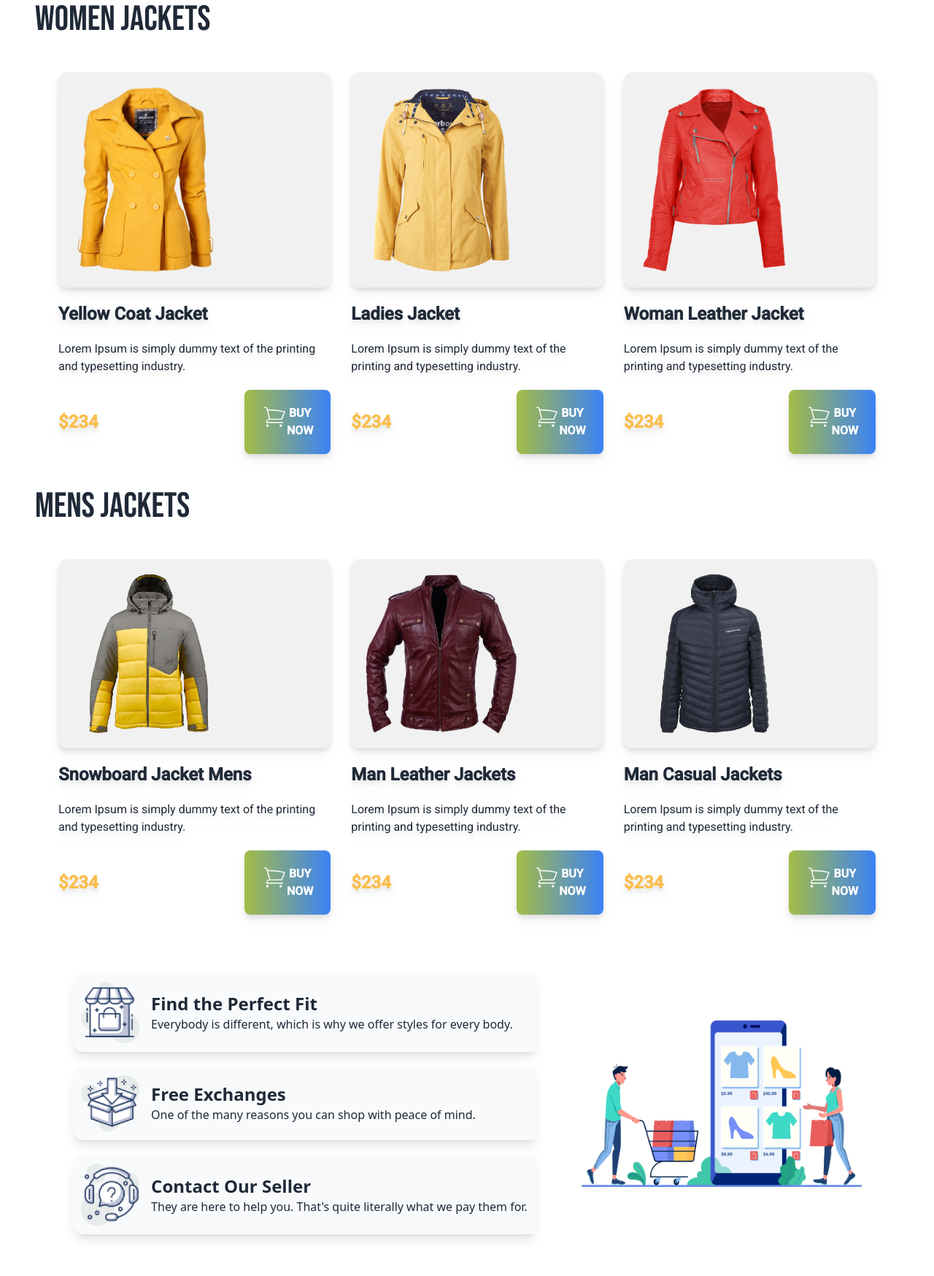
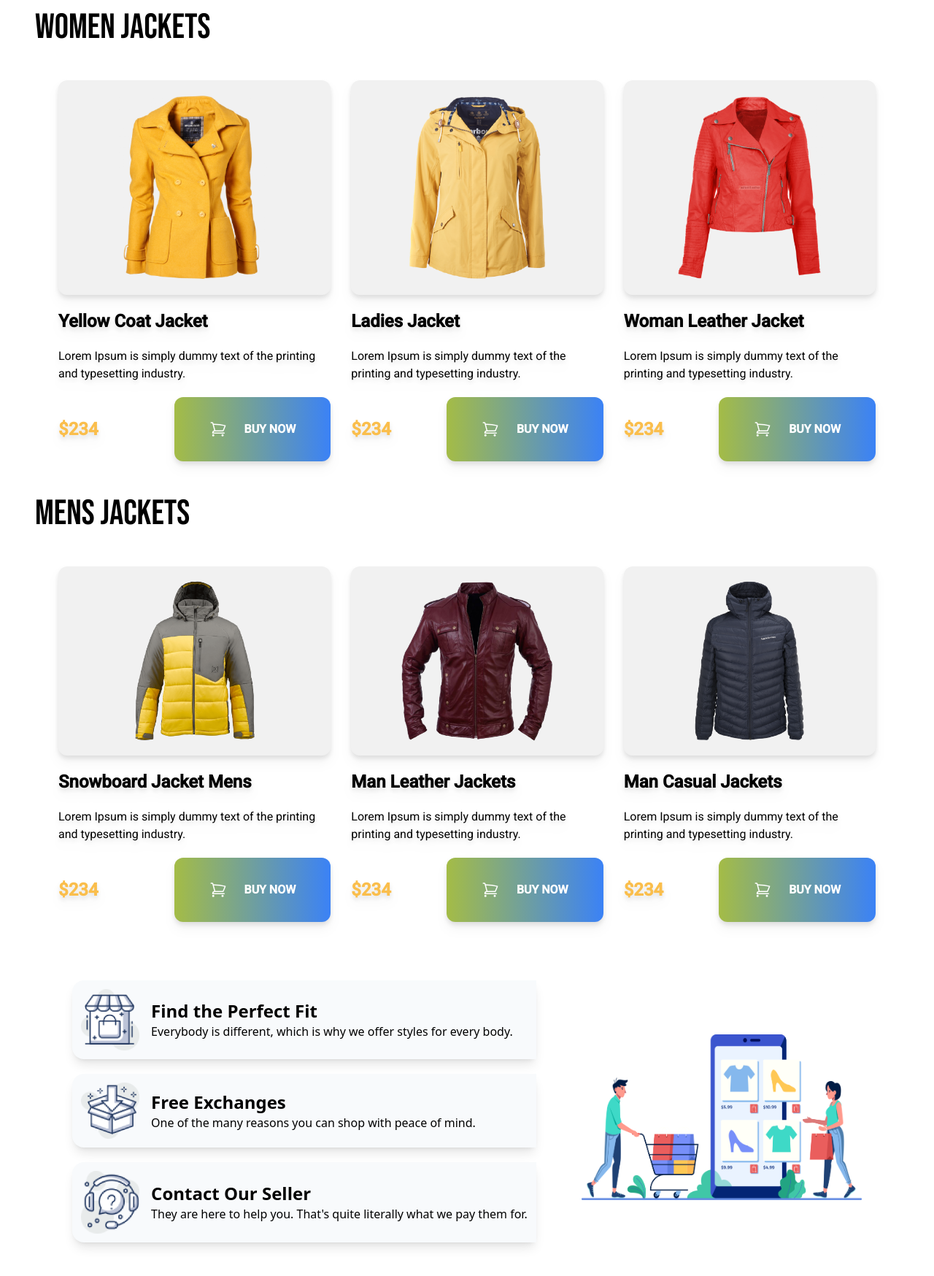
Before and after one commit to nuralam17516/Penguin-fashion-with-tailwind, a plain HTML site: page index.html in a window 1280 px wide. Shown: the part 780-2528 px from the top of the page at 73% size. Drawn offline with nearby package versions, Linux system fonts and the light colour scheme.

Commit message:
added update all

```diff
--- a/index.html
+++ b/index.html
@@ -5,7 +5,6 @@
     <meta charset="UTF-8">
     <meta name="viewport" content="width=device-width, initial-scale=1.0">
     <title>Penguin Fashion</title>
-    <link href="https://cdn.jsdelivr.net/npm/daisyui@3.3.1/dist/full.css" rel="stylesheet" type="text/css" />
     <script src="https://cdn.tailwindcss.com"></script>
     <link rel="preconnect" href="https://fonts.googleapis.com">
     <link rel="preconnect" href="https://fonts.gstatic.com" crossorigin>
@@ -39,8 +38,8 @@
 <body>
     <header class="bg-amber-100 px-4 lg:px-32  py-24">
         <nav class="flex items-center justify-between m-4">
-            <div class="w-20 h-4">
-                <img src="./icons/logo.png" alt="">
+            <div>
+                <img class="w-64" src="./icons/logo.png" alt="">
             </div>
             <div class="space-x-3">
                 <a href="">Home</a>
@@ -57,12 +56,9 @@
                     OF WINTER
                 </h1>
                 <p>Lorem ipsum dolor sit amet consectetur adipisicing elit.</p>
-                <button
-                    class="bg-gradient-to-r from-[#A4BC46] to-blue-500 text-white uppercase   py-5 px-6 rounded-lg font-semibold flex">
-                    <svg xmlns="http://www.w3.org/2000/svg" fill="none" viewBox="0 0 24 24" strokeWidth={1.5}
-                        stroke="currentColor" className="w-6 h-6 inline">
-                        <path strokeLinecap="round" strokeLinejoin="round"
-                            d="M2.25 3h1.386c.51 0 .955.343 1.087.835l.383 1.437M7.5 14.25a3 3 0 00-3 3h15.75m-12.75-3h11.218c1.121-2.3 2.1-4.684 2.924-7.138a60.114 60.114 0 00-16.536-1.84M7.5 14.25L5.106 5.272M6 20.25a.75.75 0 11-1.5 0 .75.75 0 011.5 0zm12.75 0a.75.75 0 11-1.5 0 .75.75 0 011.5 0z" />
+                    <button class="bg-gradient-to-r from-[#A4BC46] to-blue-500 text-white uppercase px-12 py-8 rounded-xl flex justify-around font-semibold">
+                        <svg xmlns="http://www.w3.org/2000/svg" fill="none" viewBox="0 0 24 24" stroke-width="1.5" stroke="currentColor" class="w-6 h-6 mr-6">
+                            <path stroke-linecap="round" stroke-linejoin="round" d="M2.25 3h1.386c.51 0 .955.343 1.087.835l.383 1.437M7.5 14.25a3 3 0 00-3 3h15.75m-12.75-3h11.218c1.121-2.3 2.1-4.684 2.924-7.138a60.114 60.114 0 00-16.536-1.84M7.5 14.25L5.106 5.272M6 20.25a.75.75 0 11-1.5 0 .75.75 0 011.5 0zm12.75 0a.75.75 0 11-1.5 0 .75.75 0 011.5 0z" />
                           </svg>
                           Buy now</button>
             </div>
@@ -81,7 +77,7 @@
                 <!-- card-1 -->
                 <div class="drop-shadow-lg space-y-5">
                     <div class="bg-card p-5 rounded-xl">
-                        <img class="w-52" src="/images/jacket-1.png" alt="">
+                        <img class="w-52 mx-auto" src="/images/jacket-1.png" alt="">
                     </div>
                     <h3 class="text-2xl font-bold">Yellow Coat Jacket</h3>
                     <p>Lorem Ipsum is simply dummy text of the
@@ -89,11 +85,9 @@
                     <div class="flex items-center justify-between">
                         <h2 class="text-2xl font-extrabold text-[#FABE4C]">$234</h2>
                         <button
-                            class="bg-gradient-to-r from-[#A4BC46] to-blue-500 text-white uppercase   py-5 px-6 rounded-lg font-semibold flex">
-                            <svg xmlns="http://www.w3.org/2000/svg" fill="none" viewBox="0 0 24 24" strokeWidth={1.5}
-                                stroke="currentColor" className="w-6 h-6 inline">
-                                <path strokeLinecap="round" strokeLinejoin="round"
-                                    d="M2.25 3h1.386c.51 0 .955.343 1.087.835l.383 1.437M7.5 14.25a3 3 0 00-3 3h15.75m-12.75-3h11.218c1.121-2.3 2.1-4.684 2.924-7.138a60.114 60.114 0 00-16.536-1.84M7.5 14.25L5.106 5.272M6 20.25a.75.75 0 11-1.5 0 .75.75 0 011.5 0zm12.75 0a.75.75 0 11-1.5 0 .75.75 0 011.5 0z" />
+                            class="bg-gradient-to-r from-[#A4BC46] to-blue-500 text-white uppercase px-12 py-8 rounded-xl flex justify-around font-semibold">
+                            <svg xmlns="http://www.w3.org/2000/svg" fill="none" viewBox="0 0 24 24" stroke-width="1.5" stroke="currentColor" class="w-6 h-6 mr-6">
+                                <path stroke-linecap="round" stroke-linejoin="round" d="M2.25 3h1.386c.51 0 .955.343 1.087.835l.383 1.437M7.5 14.25a3 3 0 00-3 3h15.75m-12.75-3h11.218c1.121-2.3 2.1-4.684 2.924-7.138a60.114 60.114 0 00-16.536-1.84M7.5 14.25L5.106 5.272M6 20.25a.75.75 0 11-1.5 0 .75.75 0 011.5 0zm12.75 0a.75.75 0 11-1.5 0 .75.75 0 011.5 0z" />
                               </svg>
                             Buy now
                         </button>
@@ -102,7 +96,7 @@
                 <!-- card-2 -->
                 <div class="drop-shadow-lg  space-y-5">
                     <div class="bg-card p-5 rounded-xl space-y-5">
-                        <img class="w-52" src="/images/jacket-2.png" alt="">
+                        <img class="w-52 mx-auto" src="/images/jacket-2.png" alt="">
                     </div>
                     <h3 class="text-2xl font-bold">Ladies Jacket </h3>
                     <p>Lorem Ipsum is simply dummy text of the
@@ -110,11 +104,9 @@
                     <div class="flex items-center justify-between">
                         <h2 class="text-2xl font-extrabold text-[#FABE4C]">$234</h2>
                         <button
-                            class="bg-gradient-to-r from-[#A4BC46] to-blue-500 text-white uppercase   py-5 px-6 rounded-lg font-semibold flex">
-                            <svg xmlns="http://www.w3.org/2000/svg" fill="none" viewBox="0 0 24 24" strokeWidth={1.5}
-                                stroke="currentColor" className="w-6 h-6 inline">
-                                <path strokeLinecap="round" strokeLinejoin="round"
-                                    d="M2.25 3h1.386c.51 0 .955.343 1.087.835l.383 1.437M7.5 14.25a3 3 0 00-3 3h15.75m-12.75-3h11.218c1.121-2.3 2.1-4.684 2.924-7.138a60.114 60.114 0 00-16.536-1.84M7.5 14.25L5.106 5.272M6 20.25a.75.75 0 11-1.5 0 .75.75 0 011.5 0zm12.75 0a.75.75 0 11-1.5 0 .75.75 0 011.5 0z" />
+                            class="bg-gradient-to-r from-[#A4BC46] to-blue-500 text-white uppercase px-12 py-8 rounded-xl flex justify-around font-semibold">
+                            <svg xmlns="http://www.w3.org/2000/svg" fill="none" viewBox="0 0 24 24" stroke-width="1.5" stroke="currentColor" class="w-6 h-6 mr-6">
+                                <path stroke-linecap="round" stroke-linejoin="round" d="M2.25 3h1.386c.51 0 .955.343 1.087.835l.383 1.437M7.5 14.25a3 3 0 00-3 3h15.75m-12.75-3h11.218c1.121-2.3 2.1-4.684 2.924-7.138a60.114 60.114 0 00-16.536-1.84M7.5 14.25L5.106 5.272M6 20.25a.75.75 0 11-1.5 0 .75.75 0 011.5 0zm12.75 0a.75.75 0 11-1.5 0 .75.75 0 011.5 0z" />
                               </svg>
                             Buy now
                         </button>
@@ -123,7 +115,7 @@
                 <!-- card-3 -->
                 <div class="drop-shadow-lg space-y-5">
                     <div class="bg-card p-5 rounded-xl">
-                        <img class="w-52" src="/images/jacket-3.png" alt="">
+                        <img class="w-52 mx-auto" src="/images/jacket-3.png" alt="">
                     </div>
                     <h3 class="text-2xl font-bold">Woman Leather Jacket </h3>
                     <p>Lorem Ipsum is simply dummy text of the
@@ -131,11 +123,9 @@
                     <div class="flex items-center justify-between">
                         <h2 class="text-2xl font-extrabold text-[#FABE4C]">$234</h2>
                         <button
-                            class="bg-gradient-to-r from-[#A4BC46] to-blue-500 text-white uppercase   py-5 px-6 rounded-lg font-semibold flex">
-                            <svg xmlns="http://www.w3.org/2000/svg" fill="none" viewBox="0 0 24 24" strokeWidth={1.5}
-                                stroke="currentColor" className="w-6 h-6 inline">
-                                <path strokeLinecap="round" strokeLinejoin="round"
-                                    d="M2.25 3h1.386c.51 0 .955.343 1.087.835l.383 1.437M7.5 14.25a3 3 0 00-3 3h15.75m-12.75-3h11.218c1.121-2.3 2.1-4.684 2.924-7.138a60.114 60.114 0 00-16.536-1.84M7.5 14.25L5.106 5.272M6 20.25a.75.75 0 11-1.5 0 .75.75 0 011.5 0zm12.75 0a.75.75 0 11-1.5 0 .75.75 0 011.5 0z" />
+                            class="bg-gradient-to-r from-[#A4BC46] to-blue-500 text-white uppercase px-12 py-8 rounded-xl flex justify-around font-semibold">
+                            <svg xmlns="http://www.w3.org/2000/svg" fill="none" viewBox="0 0 24 24" stroke-width="1.5" stroke="currentColor" class="w-6 h-6 mr-6">
+                                <path stroke-linecap="round" stroke-linejoin="round" d="M2.25 3h1.386c.51 0 .955.343 1.087.835l.383 1.437M7.5 14.25a3 3 0 00-3 3h15.75m-12.75-3h11.218c1.121-2.3 2.1-4.684 2.924-7.138a60.114 60.114 0 00-16.536-1.84M7.5 14.25L5.106 5.272M6 20.25a.75.75 0 11-1.5 0 .75.75 0 011.5 0zm12.75 0a.75.75 0 11-1.5 0 .75.75 0 011.5 0z" />
                               </svg>
                             Buy now
                         </button>
@@ -153,7 +143,7 @@
                 <!-- card-1 -->
                 <div class="drop-shadow-lg space-y-5">
                     <div class="bg-card p-5 rounded-xl">
-                        <img class="w-52" src="/images/jacket-4.png" alt="">
+                        <img class="w-52 mx-auto" src="/images/jacket-4.png" alt="">
                     </div>
                     <h3 class="text-2xl font-bold">Snowboard Jacket Mens</h3>
                     <p>Lorem Ipsum is simply dummy text of the
@@ -161,11 +151,9 @@
                     <div class="flex items-center justify-between">
                         <h2 class="text-2xl font-extrabold text-[#FABE4C]">$234</h2>
                         <button
-                            class="bg-gradient-to-r from-[#A4BC46] to-blue-500 text-white uppercase   py-5 px-6 rounded-lg font-semibold flex">
-                            <svg xmlns="http://www.w3.org/2000/svg" fill="none" viewBox="0 0 24 24" strokeWidth={1.5}
-                                stroke="currentColor" className="w-6 h-6 inline">
-                                <path strokeLinecap="round" strokeLinejoin="round"
-                                    d="M2.25 3h1.386c.51 0 .955.343 1.087.835l.383 1.437M7.5 14.25a3 3 0 00-3 3h15.75m-12.75-3h11.218c1.121-2.3 2.1-4.684 2.924-7.138a60.114 60.114 0 00-16.536-1.84M7.5 14.25L5.106 5.272M6 20.25a.75.75 0 11-1.5 0 .75.75 0 011.5 0zm12.75 0a.75.75 0 11-1.5 0 .75.75 0 011.5 0z" />
+                            class="bg-gradient-to-r from-[#A4BC46] to-blue-500 text-white uppercase px-12 py-8 rounded-xl flex justify-around font-semibold">
+                            <svg xmlns="http://www.w3.org/2000/svg" fill="none" viewBox="0 0 24 24" stroke-width="1.5" stroke="currentColor" class="w-6 h-6 mr-6">
+                                <path stroke-linecap="round" stroke-linejoin="round" d="M2.25 3h1.386c.51 0 .955.343 1.087.835l.383 1.437M7.5 14.25a3 3 0 00-3 3h15.75m-12.75-3h11.218c1.121-2.3 2.1-4.684 2.924-7.138a60.114 60.114 0 00-16.536-1.84M7.5 14.25L5.106 5.272M6 20.25a.75.75 0 11-1.5 0 .75.75 0 011.5 0zm12.75 0a.75.75 0 11-1.5 0 .75.75 0 011.5 0z" />
                               </svg>
                             Buy now
                         </button>
@@ -174,7 +162,7 @@
                 <!-- card-2 -->
                 <div class="drop-shadow-lg  space-y-5">
                     <div class="bg-card p-5 rounded-xl space-y-5">
-                        <img class="w-52" src="/images/jacket-5.png" alt="">
+                        <img class="w-52 mx-auto" src="/images/jacket-5.png" alt="">
                     </div>
                     <h3 class="text-2xl font-bold">Man Leather Jackets</h3>
                     <p>Lorem Ipsum is simply dummy text of the
@@ -182,11 +170,9 @@
                     <div class="flex items-center justify-between">
                         <h2 class="text-2xl font-extrabold text-[#FABE4C]">$234</h2>
                         <button
-                            class="bg-gradient-to-r from-[#A4BC46] to-blue-500 text-white uppercase   py-5 px-6 rounded-lg font-semibold flex">
-                            <svg xmlns="http://www.w3.org/2000/svg" fill="none" viewBox="0 0 24 24" strokeWidth={1.5}
-                                stroke="currentColor" className="w-6 h-6 inline">
-                                <path strokeLinecap="round" strokeLinejoin="round"
-                                    d="M2.25 3h1.386c.51 0 .955.343 1.087.835l.383 1.437M7.5 14.25a3 3 0 00-3 3h15.75m-12.75-3h11.218c1.121-2.3 2.1-4.684 2.924-7.138a60.114 60.114 0 00-16.536-1.84M7.5 14.25L5.106 5.272M6 20.25a.75.75 0 11-1.5 0 .75.75 0 011.5 0zm12.75 0a.75.75 0 11-1.5 0 .75.75 0 011.5 0z" />
+                            class="bg-gradient-to-r from-[#A4BC46] to-blue-500 text-white uppercase px-12 py-8 rounded-xl flex justify-around font-semibold">
+                            <svg xmlns="http://www.w3.org/2000/svg" fill="none" viewBox="0 0 24 24" stroke-width="1.5" stroke="currentColor" class="w-6 h-6 mr-6">
+                                <path stroke-linecap="round" stroke-linejoin="round" d="M2.25 3h1.386c.51 0 .955.343 1.087.835l.383 1.437M7.5 14.25a3 3 0 00-3 3h15.75m-12.75-3h11.218c1.121-2.3 2.1-4.684 2.924-7.138a60.114 60.114 0 00-16.536-1.84M7.5 14.25L5.106 5.272M6 20.25a.75.75 0 11-1.5 0 .75.75 0 011.5 0zm12.75 0a.75.75 0 11-1.5 0 .75.75 0 011.5 0z" />
                               </svg>
                             Buy now
                         </button>
@@ -195,7 +181,7 @@
                 <!-- card-3 -->
                 <div class="drop-shadow-lg space-y-5">
                     <div class="bg-card p-5 rounded-xl">
-                        <img class="w-52" src="/images/jacket-6.png" alt="">
+                        <img class="w-52 mx-auto" src="/images/jacket-6.png" alt="">
                     </div>
                     <h3 class="text-2xl font-bold">Man Casual Jackets</h3>
                     <p>Lorem Ipsum is simply dummy text of the
@@ -203,11 +189,9 @@
                     <div class="flex items-center justify-between">
                         <h2 class="text-2xl font-extrabold text-[#FABE4C]">$234</h2>
                         <button
-                            class="bg-gradient-to-r from-[#A4BC46] to-blue-500 text-white uppercase   py-5 px-6 rounded-lg font-semibold flex">
-                            <svg xmlns="http://www.w3.org/2000/svg" fill="none" viewBox="0 0 24 24" strokeWidth={1.5}
-                                stroke="currentColor" className="w-6 h-6 inline">
-                                <path strokeLinecap="round" strokeLinejoin="round"
-                                    d="M2.25 3h1.386c.51 0 .955.343 1.087.835l.383 1.437M7.5 14.25a3 3 0 00-3 3h15.75m-12.75-3h11.218c1.121-2.3 2.1-4.684 2.924-7.138a60.114 60.114 0 00-16.536-1.84M7.5 14.25L5.106 5.272M6 20.25a.75.75 0 11-1.5 0 .75.75 0 011.5 0zm12.75 0a.75.75 0 11-1.5 0 .75.75 0 011.5 0z" />
+                            class="bg-gradient-to-r from-[#A4BC46] to-blue-500 text-white uppercase px-12 py-8 rounded-xl flex justify-around font-semibold">
+                            <svg xmlns="http://www.w3.org/2000/svg" fill="none" viewBox="0 0 24 24" stroke-width="1.5" stroke="currentColor" class="w-6 h-6 mr-6">
+                                <path stroke-linecap="round" stroke-linejoin="round" d="M2.25 3h1.386c.51 0 .955.343 1.087.835l.383 1.437M7.5 14.25a3 3 0 00-3 3h15.75m-12.75-3h11.218c1.121-2.3 2.1-4.684 2.924-7.138a60.114 60.114 0 00-16.536-1.84M7.5 14.25L5.106 5.272M6 20.25a.75.75 0 11-1.5 0 .75.75 0 011.5 0zm12.75 0a.75.75 0 11-1.5 0 .75.75 0 011.5 0z" />
                               </svg>
                             Buy now
                         </button>
@@ -216,7 +200,7 @@
             </div>
         </div>
         <!-- support section start now -->
-        <div class="flex justify-around items-center gap-6 m-20">
+        <div class="flex flex-col lg:flex-row justify-around items-center space-y-4 lg:gap-6 m-10 lg:m-20">
             <div class="space-y-5">
                 <div class="flex items-center gap-4 rounded-s-2xl bg-slate-50 shadow-lg p-3">
                     <div class="w-20">
```
Lines whose indentation alone changed are shown as unchanged.
